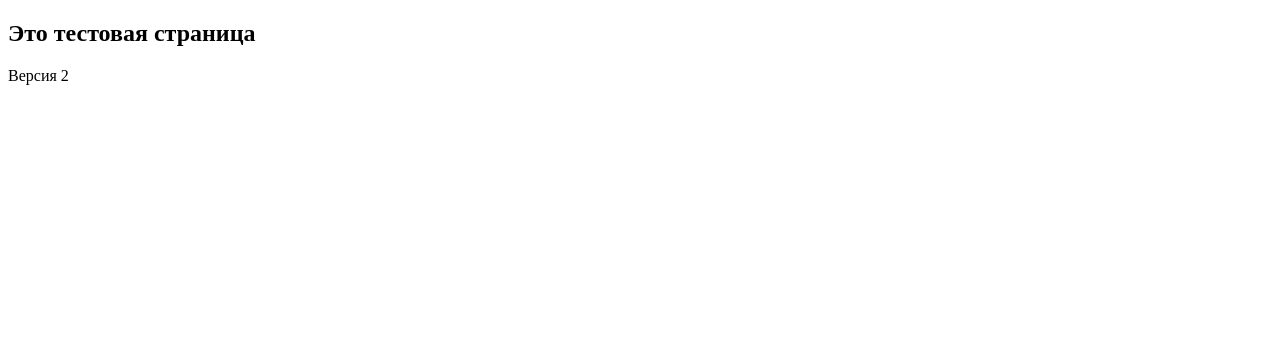
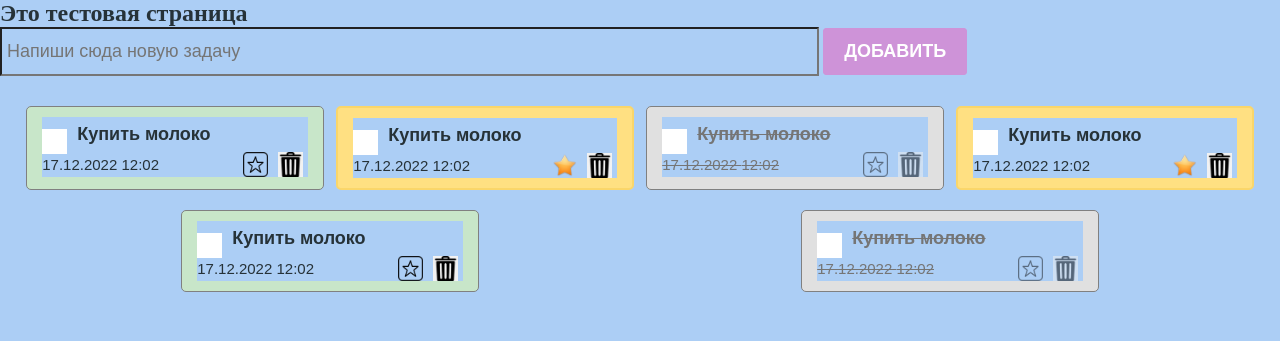
Before and after one commit to MerlinSa/todo, a Django app: page /test/ in a window 1280 px wide. Shown: the top 341 px of the page. Run offline with Django 4.2, Linux system fonts and the light colour scheme.

Commit message:
add new changes in test.html

```diff
--- a/main/static/styles/index.css
+++ b/main/static/styles/index.css
@@ -2,7 +2,9 @@
     box-sizing: border-box;
     margin: 0;
     padding: 0;
-    color:#263238
+    color:#263238;
+    background-color: rgb(172, 206, 245);
+
 }
 section{
     width: 100%;
--- a/main/templates/test.html
+++ b/main/templates/test.html
@@ -1,14 +1,126 @@
+{% load static %}
 <!DOCTYPE html>
 <html lang="en">
 <head>
     <meta charset="UTF-8">
     <meta http-equiv="X-UA-Compatible" content="IE=edge">
     <meta name="viewport" content="width=device-width, initial-scale=1.0">
-    <title>Document</title>
+    <title>Test Todo</title>
+    <link rel="stylesheet" href="{% static 'styles/index.css' %}" />
+    <link rel="stylesheet" href="{% static 'styles/checkbox.css' %}">
 </head>
 <body>
     <h2>Это тестовая страница</h2>
-    <div>Версия 2</div>
+    <secton>
+        <div class="create_container">
+            <input
+            class="create_input"
+            type="text"
+            placeholder="Напиши сюда новую задачу"/>
+            <button class="create_button">Добавить</button>
+        </div>
+        <div class="todo_container">
+            <div class="todo_item">
+                <div class="todo_item_header">
+                    <label class="checkbox_container">
+                        <input type="checkbox"/>
+                        <span class="checkmark"></span>
+                    </label>
+                    <h4>Купить молоко</h4>
+                </div>
+                <div class="todo_item_footer">
+                    <p>17.12.2022 <span>12:02</span></p>
+                    <div class="action_buttons">
+                        <img src="./icons/star.png"/>
+                        <img src="./icons/png-trash.png"/>
+                    </div>
+                </div>
+            </div>
+            <div class="todo_item marked">
+
+                <div class="todo_item_header">
+                    <label class="checkbox_container">
+                        <input type="checkbox"/>
+                        <span class="checkmark"></span>
+                    </label>
+                    <h4>Купить молоко</h4>
+                </div>
+                <div class="todo_item_footer">
+                    <p>17.12.2022 <span>12:02</span></p>
+                    <div class="action_buttons">
+                        <img src="./icons/coloredstar.png"/>
+                        <img src="./icons/png-trash.png"/>
+                    </div>
+                </div>
+            </div>
+            <div class="todo_item done">
+
+                <div class="todo_item_header">
+                    <label class="checkbox_container">
+                        <input type="checkbox"/>
+                        <span class="checkmark"></span>
+                    </label>
+                    <h4>Купить молоко</h4>
+                </div>
+                <div class="todo_item_footer">
+                    <p>17.12.2022 <span>12:02</span></p>
+                    <div class="action_buttons">
+                        <img src="./icons/star.png"/>
+                        <img src="./icons/png-trash.png"/>
+                    </div>
+                </div>
+            </div>
+            <div class="todo_item marked">
+                <div class="todo_item_header">
+                    <label class="checkbox_container">
+                        <input type="checkbox"/>
+                        <span class="checkmark"></span>
+                    </label>
+                    <h4>Купить молоко</h4>
+                </div>
+                <div class="todo_item_footer">
+                    <p>17.12.2022 <span>12:02</span></p>
+                    <div class="action_buttons">
+                        <img src="./icons/coloredstar.png"/>
+                        <img src="./icons/png-trash.png"/>
+                    </div>
+                </div>
+            </div>
+            <div class="todo_item">
+                <div class="todo_item_header">
+                    <label class="checkbox_container">
+                        <input type="checkbox"/>
+                        <span class="checkmark"></span>
+                    </label>
+                    <h4>Купить молоко</h4>
+                </div>
+                <div class="todo_item_footer">
+                    <p>17.12.2022 <span>12:02</span></p>
+                    <div class="action_buttons">
+                        <img src="./icons/star.png"/>
+                        <img src="./icons/png-trash.png"/>
+                    </div>
+                </div>
+            </div>
+            <div class="todo_item done">
+                <div class="todo_item_header">
+                    <label class="checkbox_container">
+                        <input type="checkbox"/>
+                        <span class="checkmark"></span>
+                    </label>
+                    <h4>Купить молоко</h4>
+                </div>
+                <div class="todo_item_footer">
+                    <p>17.12.2022 <span>12:02</span></p>
+                    <div class="action_buttons">
+                        <img src="./icons/star.png"/>
+                        <img src="./icons/png-trash.png"/>
+                    </div>
+                </div>
+            </div>
+
+        </div>
+    </secton>
 
 </body>
 </html>
--- a/main/views.py
+++ b/main/views.py
@@ -8,5 +8,5 @@ def test(request):
     return render(request, 'test.html')
 
 
-def second(request):
-    return HttpResponse("test 2 page")
+# def second(request):
+#     return HttpResponse("test 2 page")
--- a/todo/urls.py
+++ b/todo/urls.py
@@ -15,7 +15,7 @@ Including another URLconf
 """
 from django.contrib import admin
 from django.urls import path
-from main.views import homepage, test, second
+from main.views import homepage, test
 from django.conf import settings
 from django.conf.urls.static import static
 
@@ -23,6 +23,5 @@ urlpatterns = [
     path('admin/', admin.site.urls),
     path('', homepage, name="home"),
     path ("test/", test, name="test"),
-    path ("test2/", second)
 ]   + static(settings.STATIC_URL, document_root=settings.STATIC_ROOT) \
     + static(settings.MEDIA_URL, document_root=settings.MEDIA_ROOT)
```
